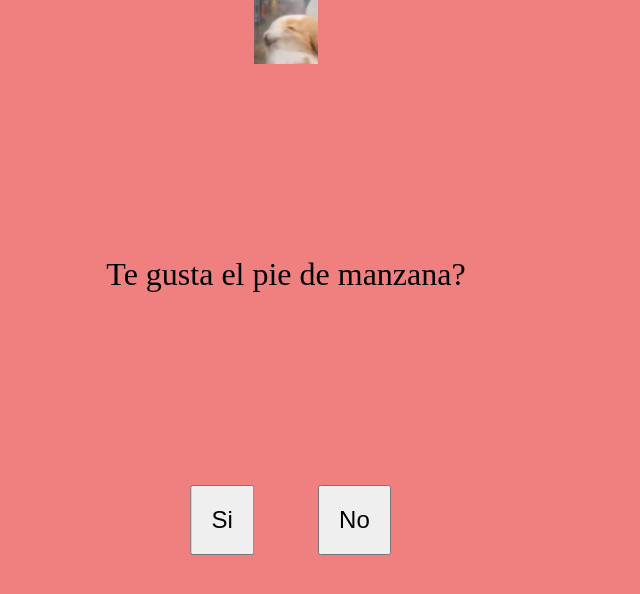
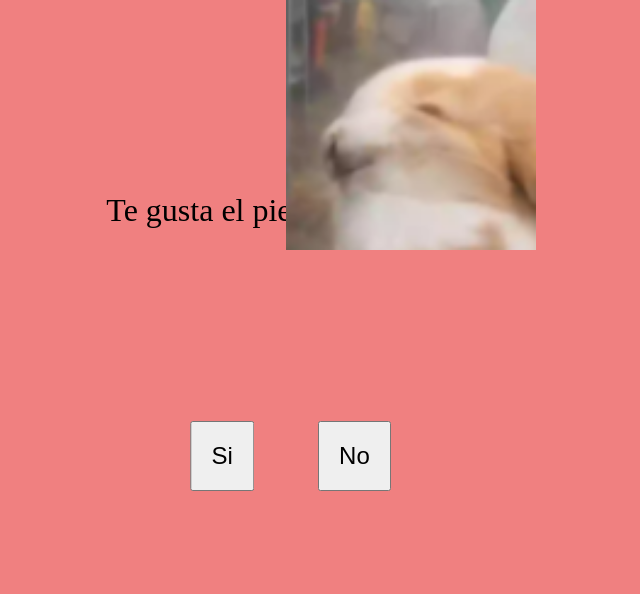
Before and after one commit to spiderxz/ryzen, a plain HTML site: page index.html in a window 1280 px wide. Shown: the whole page, without its empty margins (354-994 px from the left). Drawn offline with Linux system fonts and the light colour scheme.

Commit message:
Update estilos.css

```diff
--- a/estilos.css
+++ b/estilos.css
@@ -28,8 +28,5 @@ button{
 }
 
 img{
-    display: flex;
-    width: 5vw;
-    height: 5vw;
-    justify-content: center;
+    position: absolute;
 }
```
